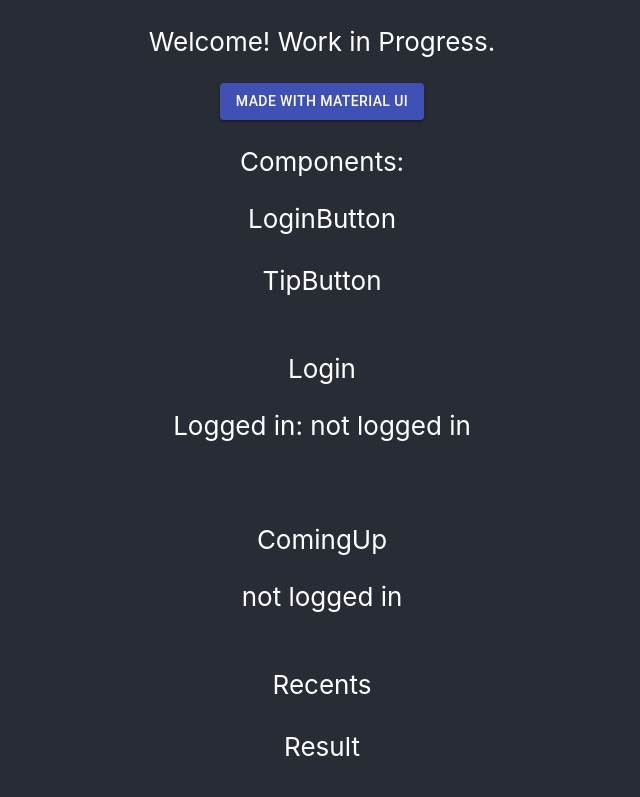
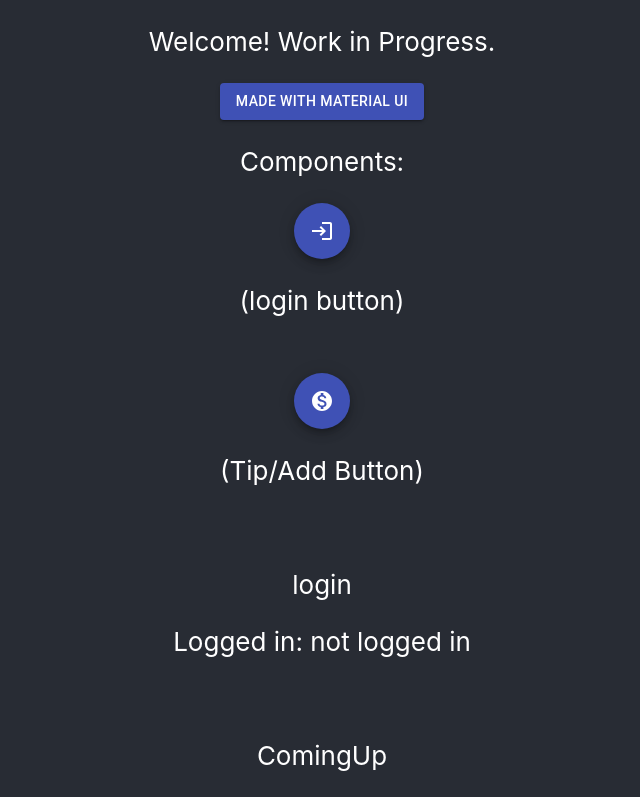
Before and after one commit to jls47/monkeypub, a React (Vite) app: page / in a window 1280 px wide. Shown: the top 797 px of the page, without its empty margins (318-958 px from the left). Built offline with nearby package versions, Linux system fonts and the light colour scheme.

Commit message:
baby steps in state changing stuff

```diff
--- a/package.json
+++ b/package.json
@@ -7,12 +7,16 @@
     "serve": "vite preview"
   },
   "dependencies": {
+    "@emotion/react": "^11.4.1",
+    "@emotion/styled": "^11.3.0",
     "react": "^17.0.0",
     "react-dom": "^17.0.0"
   },
   "devDependencies": {
     "@material-ui/core": "^4.12.3",
     "@material-ui/icons": "^4.11.2",
+    "@mui/icons-material": "^5.0.1",
+    "@mui/material": "^5.0.1",
     "@vitejs/plugin-react-refresh": "^1.3.1",
     "recoil": "^0.4.1",
     "vite": "^2.5.2"
--- a/src/App.jsx
+++ b/src/App.jsx
@@ -2,7 +2,7 @@
 import logo from './logo.svg'
 import './App.css'
 import LoginButton from './components/HoverButtons/LoginButton'
-import TipButton from './components/HoverButtons/TipButton'
+import TipAddButton from './components/HoverButtons/TipButton'
 import Login from './components/Login/Login'
 import ComingUp from './components/ResultsForm/ComingUp/ComingUp'
 import Recents from './components/ResultsForm/Recents/Recents'
@@ -34,7 +34,7 @@
           <LoginButton></LoginButton>
           <br></br>
 
-          <TipButton></TipButton>
+          <TipAddButton></TipAddButton>
           <br></br>
 
           <Login></Login>
--- a/src/components/HoverButtons/LoginButton.jsx
+++ b/src/components/HoverButtons/LoginButton.jsx
@@ -1,8 +1,28 @@
 import React from 'react';
+import { atom, useRecoilState, useRecoilValue } from 'recoil';
+import { logState } from '../../state/logState';
+
+import { Fab } from '@material-ui/core';
+import { Login, Logout } from '@mui/icons-material';
+
 
 const LoginButton = (props) => {
+
+	let icon = <Login/>;
+
+	const isLogged = useRecoilValue(logState);
+
+	if(isLogged) {
+		icon = <Logout/>;
+	}
+
 	return (
-		<div>LoginButton</div>
+		<div>
+		<Fab color='primary' aria-label='login'>
+			{icon}
+		</Fab>
+		<p>(login button)</p>
+		</div>
        	//<Button variant="contained" color="primary" onClick={() => setLogin(admin => admin = !admin)}>Login</Button>
 	)
 
--- a/src/components/HoverButtons/TipButton.jsx
+++ b/src/components/HoverButtons/TipButton.jsx
@@ -1,10 +1,34 @@
 import React from 'react';
 
-const TipButton = (props) => {
+
+import { atom, useRecoilState, useRecoilValue } from 'recoil';
+import { logState } from '../../state/logState';
+
+import { Fab } from '@material-ui/core';
+import { MonetizationOn, Add} from '@mui/icons-material';
+
+const TipAddButton = (props) => {
+
+
+	let icon = <MonetizationOn/>;
+
+	const admin = useRecoilValue(logState);
+
+	if(admin) {
+
+		icon = <Add/>;
+	}
+
 	return (
-		<div>TipButton</div>
+		<div>
+		<Fab color='primary' aria-label='tip'>
+			{icon}
+		</Fab>
+		<p>(Tip/Add Button)</p>
+
+		</div>
 	)
 
 }
 
-export default TipButton;
+export default TipAddButton;
--- a/src/components/Login/Login.jsx
+++ b/src/components/Login/Login.jsx
@@ -13,15 +13,18 @@
 
 	const logUser = (event) => setLogin(!isLogged);
 
+	let l = "logout";
+
 	let s = "logged in";
 
 	if(!isLogged) {
 		s = "not logged in";
+		l = "login";
 	}
 
 	return (
         <div onClick={logUser}>
-        <p>Login</p>
+        <p>{l}</p>
         <p>Logged in: {s}</p>
         </div>
 
```
Also changed, not shown: 6 other files (tests, documents, lock files or other folders).
